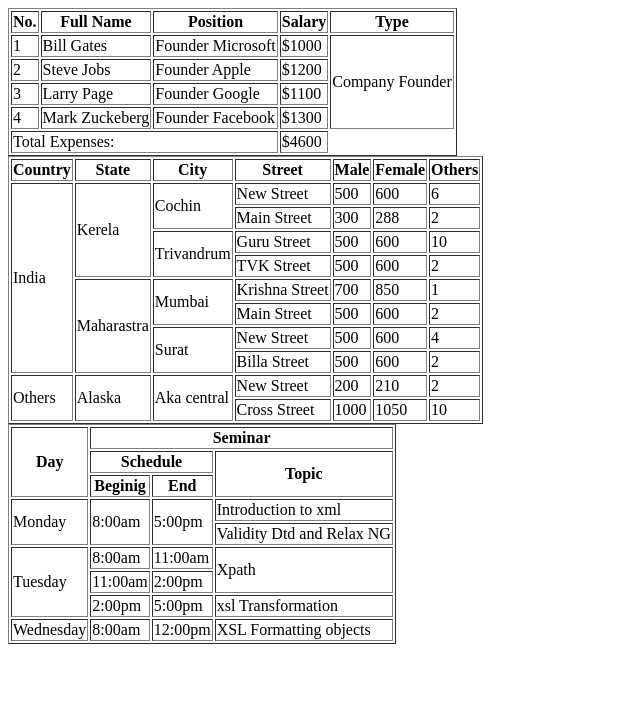
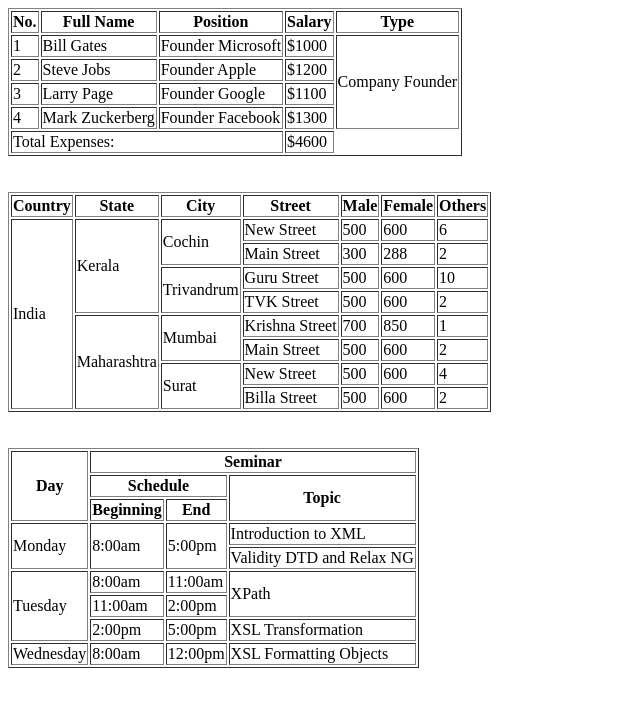
Before and after one commit to Durgamishra-temp/Tables-in-html, a plain HTML site: page index.html in a window 1280 px wide. Shown: the whole page, without its empty margins (0-640 px from the left). Drawn offline with Linux system fonts and the light colour scheme.

Commit message:
Update index.html

```diff
--- a/index.html
+++ b/index.html
@@ -4,16 +4,20 @@
     <meta charset="UTF-8">
     <meta name="viewport" content="width=device-width, initial-scale=1.0">
     <title>Table</title>
+    <link rel="shortcut icon" href="dlogo.png" type="image/x-icon">
 </head>
-<link rel="shortcut icon" href="dlogo.pngs" type="image/x-icon">
 <body>
+
+    <!-- First Table -->
     <table border="1">
         <thead>
+            <tr>
                 <th>No.</th>
                 <th>Full Name</th>
                 <th>Position</th>
                 <th>Salary</th>
                 <th>Type</th>
+            </tr>
         </thead>
         <tbody>
             <tr>
@@ -37,7 +41,7 @@
             </tr>
             <tr>
                 <td>4</td>
-                <td>Mark Zuckeberg</td>
+                <td>Mark Zuckerberg</td>
                 <td>Founder Facebook</td>
                 <td>$1300</td>
             </tr>
@@ -49,22 +53,26 @@
             </tr>
         </tfoot>
     </table>
+
+    <br><br>
+
+    <!-- Second Table -->
     <table border="1">
         <thead>
-            <thead>
-                <th align="center">Country</th>
-                <th align="center">State</th>
-                <th align="center">City</th>
-                <th align="center">Street</th>
-                <th align="center">Male</th>
-                <th align="center">Female</th>
-                <th align="center">Others</th>
-            </thead>
+            <tr>
+                <th>Country</th>
+                <th>State</th>
+                <th>City</th>
+                <th>Street</th>
+                <th>Male</th>
+                <th>Female</th>
+                <th>Others</th>
+            </tr>
         </thead>
         <tbody>
             <tr>
                 <td rowspan="8">India</td>
-                <td rowspan="4">Kerela</td>
+                <td rowspan="4">Kerala</td>
                 <td rowspan="2">Cochin</td>
                 <td>New Street</td>
                 <td>500</td>
@@ -91,7 +99,7 @@
                 <td>2</td>
             </tr>
             <tr>
-                <td rowspan="4">Maharastra</td>
+                <td rowspan="4">Maharashtra</td>
                 <td rowspan="2">Mumbai</td>
                 <td>Krishna Street</td>
                 <td>700</td>
@@ -117,23 +125,12 @@
                 <td>600</td>
                 <td>2</td>
             </tr>
-            <tr>
-                <td rowspan="2">Others</td>
-                <td rowspan="2">Alaska</td>
-                <td rowspan="2">Aka central</td>
-                <td>New Street</td>
-                <td>200</td>
-                <td>210</td>
-                <td>2</td>
-            </tr>
-            <tr>
-                <td>Cross Street</td>
-                <td>1000</td>
-                <td>1050</td>
-                <td>10</td>
-            </tr>
         </tbody>
     </table>
+
+    <br><br>
+
+    <!-- Third Table -->
     <table border="1">
         <thead>
             <tr>
@@ -145,7 +142,7 @@
                 <th rowspan="2">Topic</th>
             </tr>
             <tr>
-                <th>Beginig</th>
+                <th>Beginning</th>
                 <th>End</th>
             </tr>
         </thead>
@@ -154,14 +151,16 @@
                 <td rowspan="2">Monday</td>
                 <td rowspan="2">8:00am</td>
                 <td rowspan="2">5:00pm</td>
-                <td>Introduction to xml</td>
+                <td>Introduction to XML</td>
             </tr>
-            <tr><td>Validity Dtd and Relax NG</td></tr>
+            <tr>
+                <td>Validity DTD and Relax NG</td>
+            </tr>
             <tr>
                 <td rowspan="3">Tuesday</td>
                 <td>8:00am</td>
                 <td>11:00am</td>
-                <td rowspan="2">Xpath</td>
+                <td rowspan="2">XPath</td>
             </tr>
             <tr>
                 <td>11:00am</td>
@@ -170,15 +169,16 @@
             <tr>
                 <td>2:00pm</td>
                 <td>5:00pm</td>
-                <td>xsl Transformation</td>
+                <td>XSL Transformation</td>
             </tr>
             <tr>
                 <td>Wednesday</td>
                 <td>8:00am</td>
                 <td>12:00pm</td>
-                <td>XSL Formatting objects</td>
+                <td>XSL Formatting Objects</td>
             </tr>
         </tbody>
     </table>
+
 </body>
 </html>
```
Lines whose indentation alone changed are shown as unchanged.
